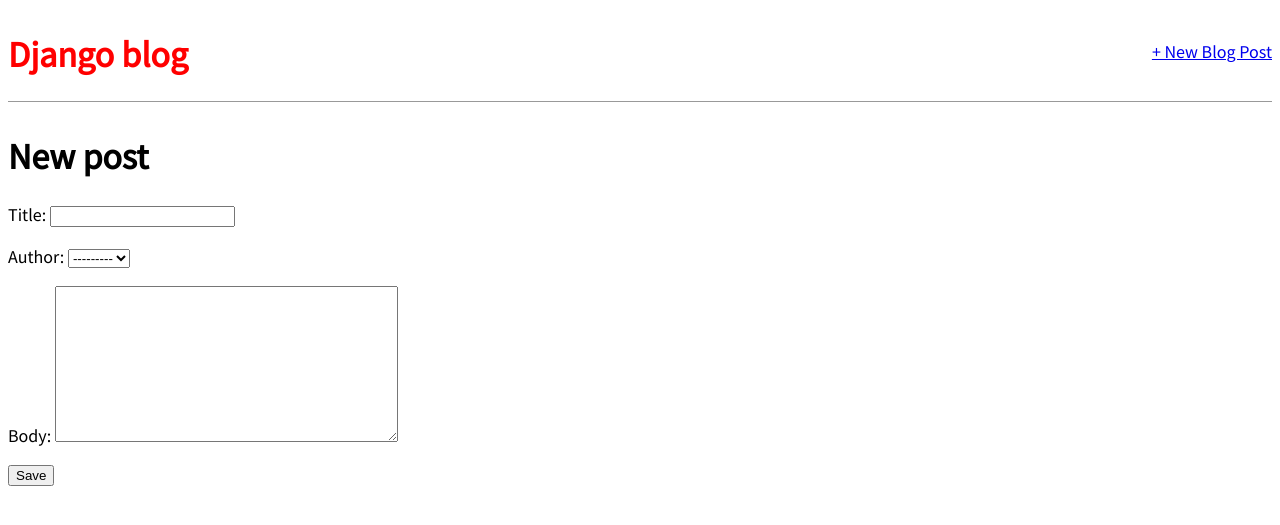
After one commit to twwebb3/Learning, a Django app: page /post/new/ in a window 1280 px wide. The commit adds this page. Shown: the top 525 px of the page. Run offline with Django 4.2, Linux system fonts and the light colour scheme.

Commit message:
ability to add post added

```diff
--- a/Django/blog/blog/urls.py
+++ b/Django/blog/blog/urls.py
@@ -1,8 +1,9 @@
 # blog/urls.py
 from django.urls import path
-from .views import BlogListView, BlogDetailView
+from .views import BlogListView, BlogDetailView, BlogCreateView
 
 urlpatterns = [
+    path("post/new/", BlogCreateView.as_view(), name="post_new"),
     path("post/<int:pk>/", BlogDetailView.as_view(), name="post_detail"),
     path("", BlogListView.as_view(), name="home"),
 ]
--- a/Django/blog/blog/views.py
+++ b/Django/blog/blog/views.py
@@ -1,5 +1,7 @@
 # blog/views.py
 from django.views.generic import ListView, DetailView
+from django.views.generic.edit import CreateView
+
 from .models import Post
 
 
@@ -11,3 +13,9 @@ class BlogListView(ListView):
 class BlogDetailView(DetailView):
     model = Post
     template_name = "post_detail.html"
+
+
+class BlogCreateView(CreateView):
+    model = Post
+    template_name = "post_new.html"
+    fields = ["title", "author", "body"]
--- a/Django/blog/templates/base.html
+++ b/Django/blog/templates/base.html
@@ -11,7 +11,12 @@
 
 <body>
     <header>
-        <h1><a href="{% url 'home' %}">Django blog</a></h1>
+        <div class="nav-left">
+            <h1><a href="{% url 'home' %}">Django blog</a></h1>
+        </div>
+        <div class="nav-right">
+            <a href="{% url 'post_new' %}">+ New Blog Post</a>
+        </div>
     </header>
     <div>
         {% block content %}
--- /dev/null
+++ b/Django/blog/templates/post_new.html
@@ -0,0 +1,10 @@
+<!-- templates/post_new.html -->
+{% extends "base.html" %}
+
+{% block content %}
+<h1>New post</h1>
+<form action="" method="post"> {% csrf_token %}
+    {{ form.as_p }}
+    <input type="submit" value="Save">
+</form>
+{% endblock content %}
```
